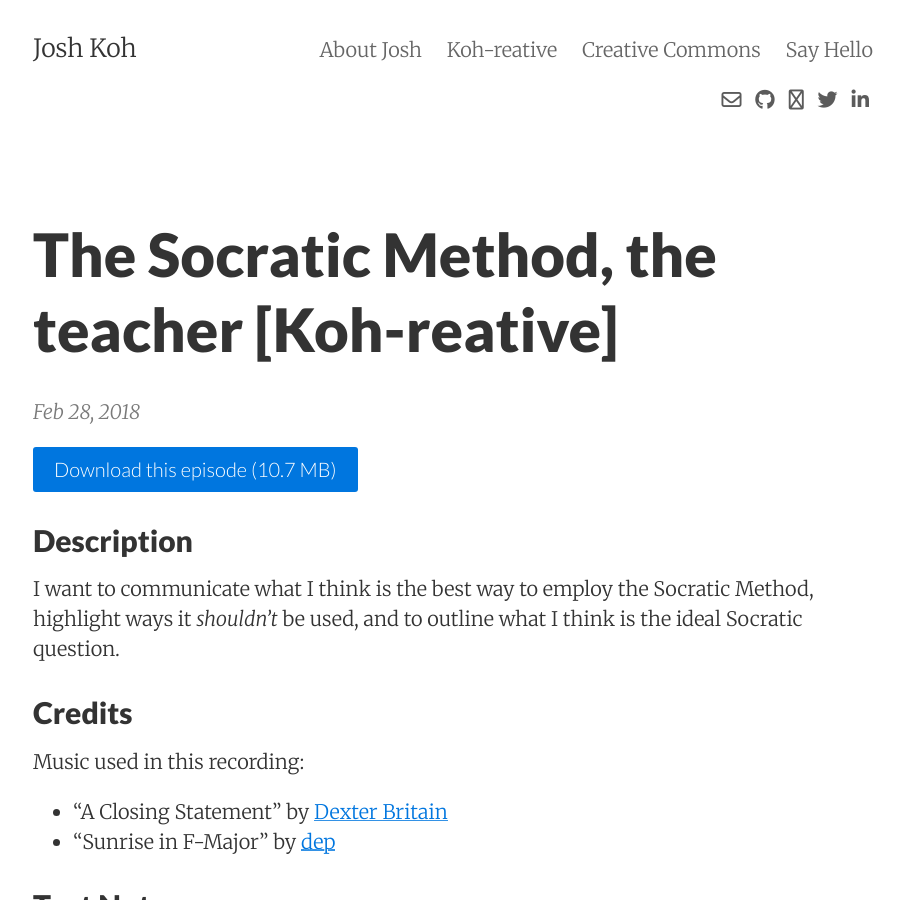
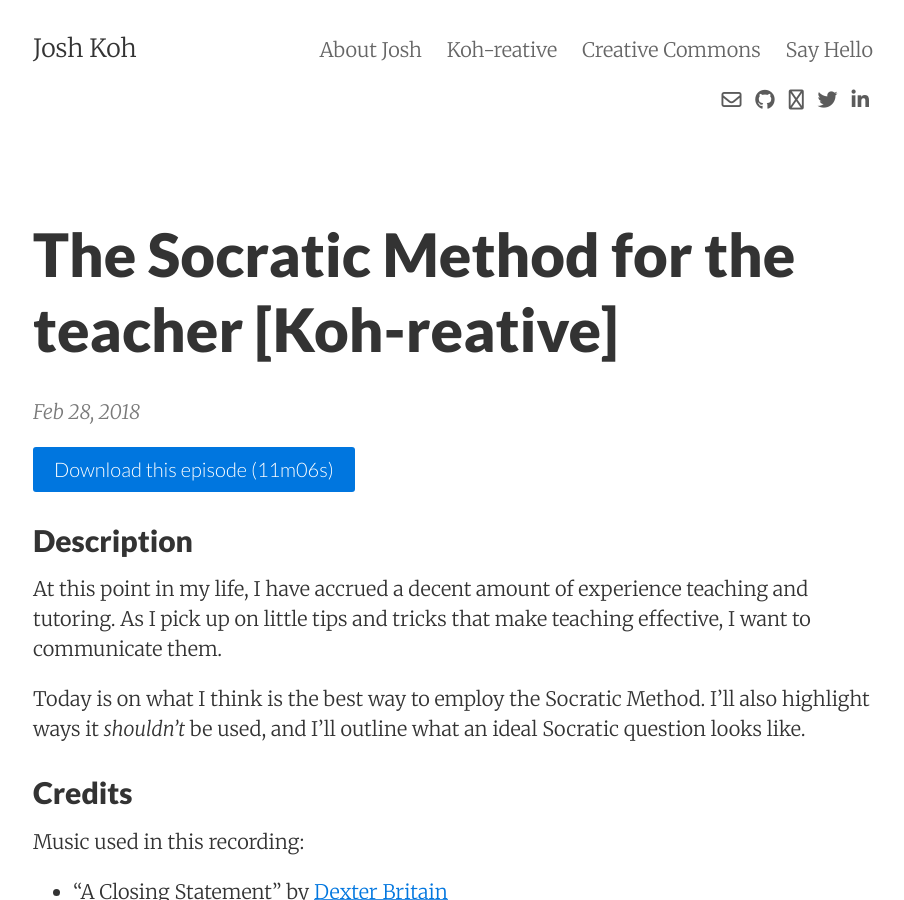
Before and after one commit to JoshuaKoh/JoshuaKoh.github.io, a Jekyll site: the page built from _posts/2018-02-28-Koh-reative-Socratic-Teacher.md, in a window 1280 px wide and 900 px high. Shown: the whole window, without its empty margins (187-1091 px from the left). Built offline with Jekyll 4.4.1, drawn with Linux system fonts in a browser that asks for light colours; nearby versions of some CDN libraries.

```diff
--- a/_posts/2018-02-28-Koh-reative-Socratic-Teacher.md
+++ b/_posts/2018-02-28-Koh-reative-Socratic-Teacher.md
@@ -1,15 +1,17 @@
 ---
 layout:     post
-title:      The Socratic Method, the teacher [Koh-reative]
+title:      The Socratic Method for the teacher [Koh-reative]
 date:       2018-02-28 20:18:00
 summary:    As the teacher, what it ought to be, and how to best use it.
 ---
 
-<a href="http://www.joshuakoh.me/koh-reative-audio/01%20Socratic%20Method,%20the%20teacher.mp3" class="button button-blue button-big">Download this episode (10.7 MB)</a>
+<a href="http://www.joshuakoh.me/koh-reative-audio/01%20Socratic%20Method,%20the%20teacher.mp3" class="button button-blue button-big">Download this episode (11m06s)</a>
 
 ## Description
 
-I want to communicate what I think is the best way to employ the Socratic Method, highlight ways it *shouldn't* be used, and to outline what I think is the ideal Socratic question.
+At this point in my life, I have accrued a decent amount of experience teaching and tutoring. As I pick up on little tips and tricks that make teaching effective, I want to communicate them.
+
+Today is on what I think is the best way to employ the Socratic Method. I'll also highlight ways it *shouldn't* be used, and I'll outline what an ideal Socratic question looks like.
 
 ## Credits
 
```
Also changed, not shown: _posts/2018-02-28-Koh-reative-Made-in-Abyss.md (+1 -1 lines), _posts/2018-03-22-Koh-reative-Copenhagen-First-Few-Hrs.md (+1 -1 lines), _posts/2018-03-22-Koh-reative-Student-Mentality.md (added, +82 -0 lines), kohreativeArchive.md (+4 -1 lines).
